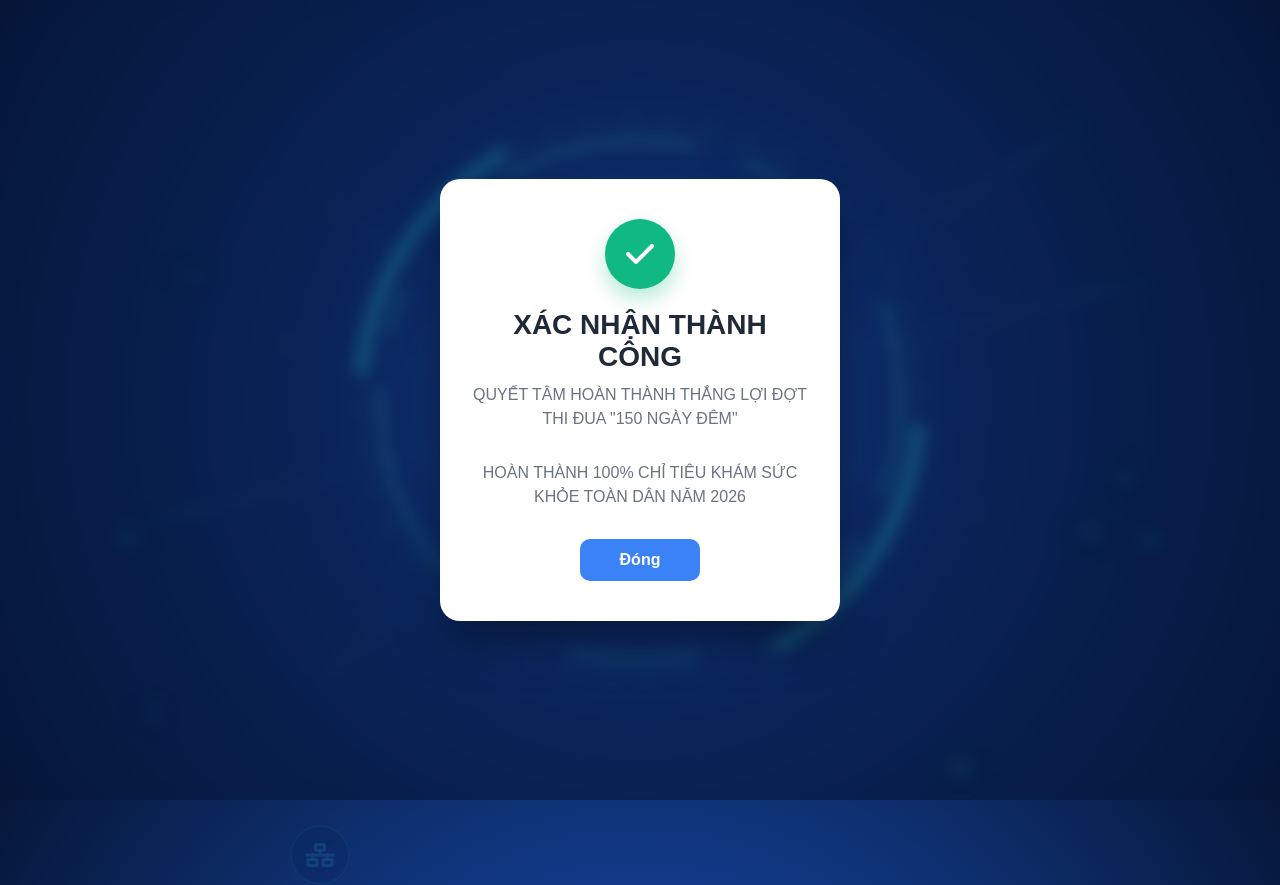
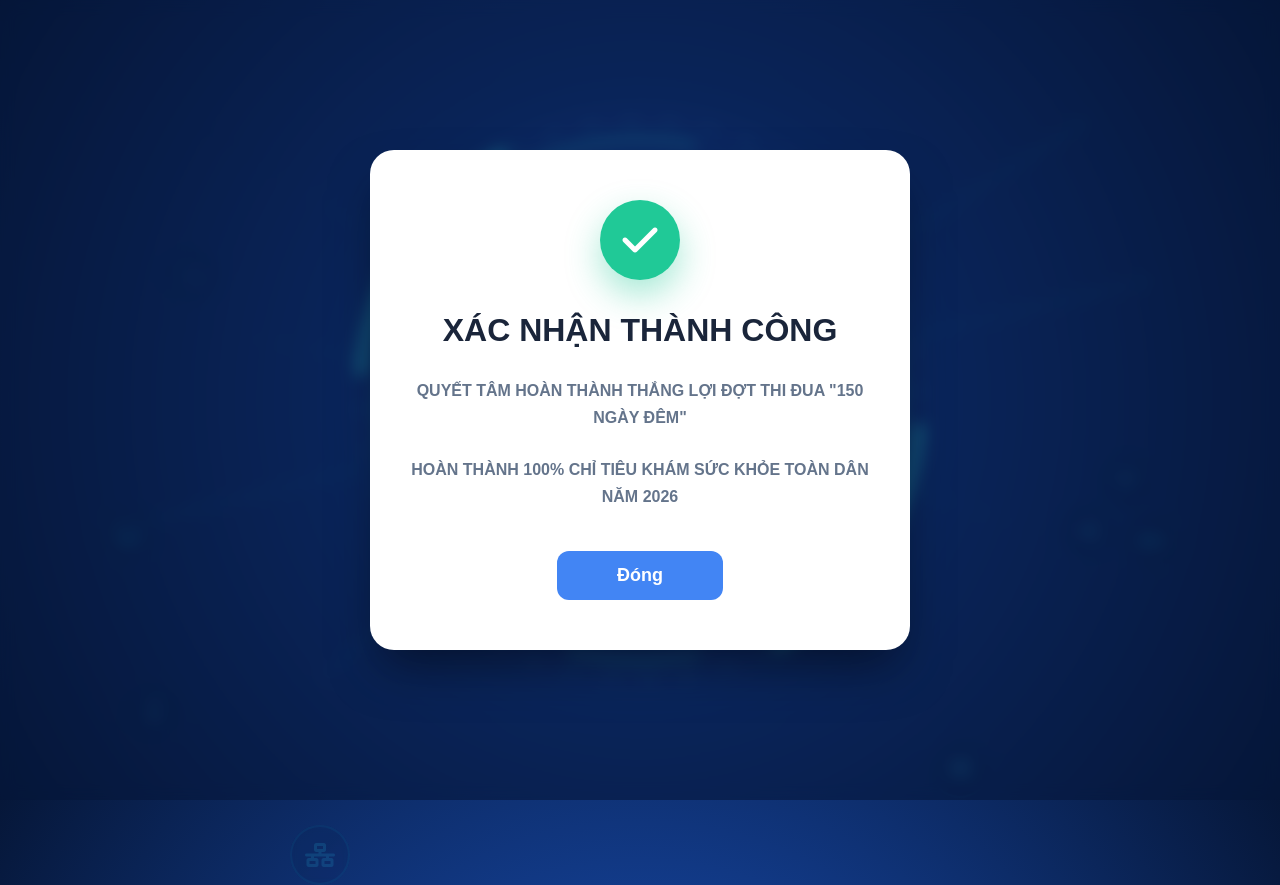
Before and after one commit to honguyen472004-prog/sansang, a plain HTML site: page index.html in a window 1280 px wide. Both pictures are taken after a click on the button "START". Drawn offline with Linux system fonts and the light colour scheme.

Commit message:
Update index.html

```diff
--- a/index.html
+++ b/index.html
@@ -218,9 +218,9 @@
 
         .popup-box {
             background-color: #ffffff;
-            width: 400px;
-            padding: 40px 30px;
-            border-radius: 20px;
+            width: 540px; /* Tăng kích thước hộp để chứa text dài */
+            padding: 50px 40px;
+            border-radius: 24px; /* Bo góc mềm mại hơn */
             text-align: center;
             box-shadow: 0 25px 50px -12px rgba(0, 0, 0, 0.5);
 
@@ -240,47 +240,55 @@
         }
 
         .popup-icon {
-            width: 70px;
-            height: 70px;
-            background-color: #10B981; /* Màu xanh lá chuẩn */
+            width: 80px; /* Icon to hơn chút */
+            height: 80px;
+            background-color: #20C997; /* Màu xanh lá chuẩn mẫu */
             color: white;
             border-radius: 50%;
             display: flex;
             justify-content: center;
             align-items: center;
-            font-size: 32px;
-            margin: 0 auto 20px auto;
-            box-shadow: 0 10px 20px rgba(16, 185, 129, 0.3);
+            font-size: 40px;
+            margin: 0 auto 30px auto;
+            box-shadow: 0 15px 35px rgba(32, 201, 151, 0.4); /* Hiệu ứng glow xanh lá */
         }
 
         .popup-title {
-            color: #1F2937;
-            font-size: 28px;
-            font-weight: 700;
-            margin-bottom: 10px;
+            color: #1A253A; /* Xanh đen đậm */
+            font-size: 32px;
+            font-weight: 800;
+            margin-bottom: 25px;
+            line-height: 1.3;
+            text-transform: uppercase;
         }
 
         .popup-desc {
-            color: #6B7280;
+            color: #64748B; /* Màu xám */
             font-size: 16px;
-            margin-bottom: 30px;
-            line-height: 1.5;
+            font-weight: 600; /* In đậm nhẹ */
+            line-height: 1.7;
+            text-transform: uppercase;
+            margin-bottom: 25px;
+        }
+
+        .popup-desc:last-of-type {
+            margin-bottom: 40px; /* Khoảng cách với nút bấm */
         }
 
         .popup-btn {
-            background-color: #3B82F6;
+            background-color: #4285F4; /* Xanh dương sáng */
             color: white;
             border: none;
-            padding: 12px 40px;
-            font-size: 16px;
-            font-weight: 600;
-            border-radius: 10px;
+            padding: 14px 60px; /* Nút dài ra */
+            font-size: 18px;
+            font-weight: 700;
+            border-radius: 12px;
             cursor: pointer;
             transition: background-color 0.2s, transform 0.1s;
         }
 
         .popup-btn:hover {
-            background-color: #2563EB;
+            background-color: #2b6ce0;
         }
 
         .popup-btn:active {
@@ -364,14 +372,23 @@
 
     </div>
 
+    <!-- Khung Popup được cập nhật nội dung -->
     <div class="popup-backdrop" id="successModal">
         <div class="popup-box">
             <div class="popup-icon">
                 <i class="fa-solid fa-check"></i>
             </div>
+            <!-- Đã bỏ thẻ <br> để chữ nằm trên 1 hàng -->
             <h2 class="popup-title">XÁC NHẬN THÀNH CÔNG</h2>
-            <p class="popup-desc">QUYẾT TÂM HOÀN THÀNH THẮNG LỢI ĐỢT THI ĐUA "150 NGÀY ĐÊM"</p>
-            <p class="popup-desc">HOÀN THÀNH 100% CHỈ TIÊU KHÁM SỨC KHỎE TOÀN DÂN NĂM 2026</p>
+
+            <p class="popup-desc">
+                Quyết tâm hoàn thành thắng lợi đợt thi đua "150 ngày đêm"
+            </p>
+
+            <p class="popup-desc">
+                Hoàn thành 100% chỉ tiêu khám sức khỏe toàn dân năm 2026
+            </p>
+
             <button class="popup-btn" id="closeModalBtn">Đóng</button>
         </div>
     </div>
```
